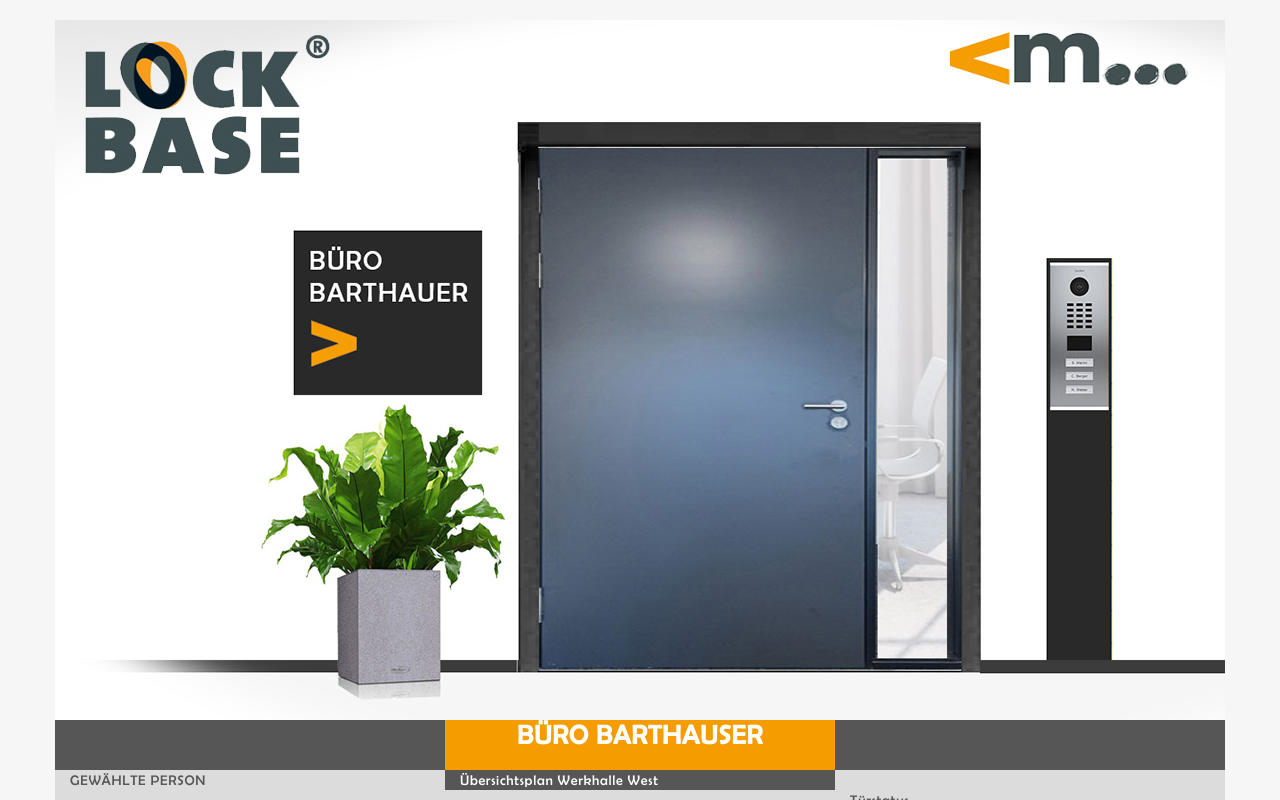
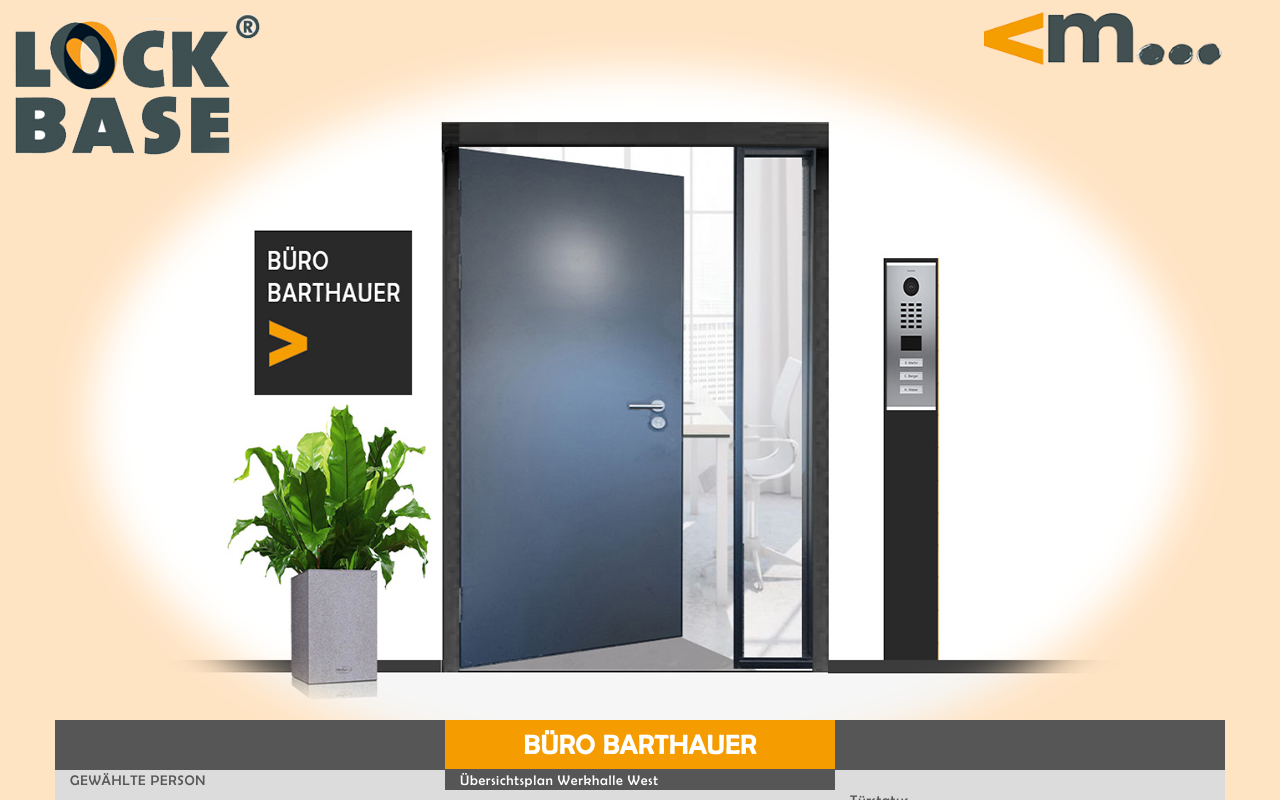
Before and after one commit to JochenKoertner/LockbaseELI, a React (Create React App) app in the folder ui/ClientApp/: page / in a window 1280 px wide. Shown: the top 800 px of the page. Built offline with nearby package versions, Linux system fonts and the light colour scheme.

Commit message:
Bild mit Gradient maskieren;  background url dynamisch; logos into Layout move

```diff
--- a/ui/ClientApp/src/components/Home.js
+++ b/ui/ClientApp/src/components/Home.js
@@ -6,34 +6,31 @@
   displayName = Home.name
 
   render() {
+
+	const doorName = 'Büro Barthauer';
+	const doorId = 'buero_barthauer';
+
+	var imgUrl = '/images/doors/' + doorId + '_open.png'
+	// '_close.png';
+
     return (
       <div>
 		  	<Grid>
-			  	<Row className="grid-image">
-				  	<Col lg={2}>
-						<img src="images/lockbase.png" alt="Lockbase"></img>
-					</Col>
-					<Col lg={7}></Col>
-					<Col lg={2}>
-						<img src="images/km.png" width="240" height="66" alt="Logo"></img>
-					</Col>
+				<Row className="grid-image" style={{backgroundImage: `url(${imgUrl})`}}>
 				</Row>
 
 				<Row className="grid-header">
-					<Col lg={4}>
-						&nbsp;
+					<Col lg={4} />
+
+					<Col lg={4} className="col-header-center" >
+						{doorName}
 					</Col>
-					<Col lg={4} className="col-header-center" >
-						Büro Barthauser
-					</Col>
-					<Col lg={4}>
-						&nbsp;
-					</Col>
+					<Col lg={4} />
 				</Row>
 
 				<Row className="grid-content">
 					<Col lg={4}>
-						<div class="container-main">
+						<div className="container-main">
 							<p>GEWÄHLTE PERSON</p>
 							<p>
 								Ahrens; Andrea
@@ -51,7 +48,7 @@
 						Übersichtsplan Werkhalle West
 					</Col>
 					<Col lg={4}>
-						<div class="container-main">&nbsp;
+						<div className="container-main">&nbsp;
 							<p>Türstatus</p>
 							<p>Geschlossen</p>
 							<p>Schlüssel ID</p>
--- a/ui/ClientApp/src/components/Layout.js
+++ b/ui/ClientApp/src/components/Layout.js
@@ -1,4 +1,5 @@
 import React, { Component } from 'react';
+import { Col, Row } from 'react-bootstrap';
 
 export class Layout extends Component {
   displayName = Layout.name
@@ -6,7 +7,17 @@
   render() {
     return (
 		<div>
+
 			<header>
+			  	<Row className="logos">
+				  	<Col lg={2}>
+						<img src="images/lockbase.png" alt="Lockbase"></img>
+					</Col>
+					<Col lg={7}>&nbsp;</Col>
+					<Col lg={2}>
+						<img src="images/km.png" width="240" height="66" alt="Logo"></img>
+					</Col>
+				</Row>
 			</header>
 
 			{this.props.children}
--- a/ui/ClientApp/src/index.scss
+++ b/ui/ClientApp/src/index.scss
@@ -24,7 +24,8 @@
 	padding-top: 0;
 	margin: 0;
 	color: $dark-grey;
-	background-color: $dark-white;
+  background-color: bisque;
+  //background-color: $dark-white;
 	height: 100%;
   width: 100%;
   letter-spacing: 0.05em;
@@ -41,8 +42,8 @@
 
 .grid-image {
   height: 700px;
-  background-image: url('/images/doors/buero_barthauer_close.png');
-  background-size: 1400px 700px;
+  background-size: 1170px 700px;
+  mask-image: url('/images/doors/mask.svg');
 }
 
 .grid-header {
@@ -54,15 +55,14 @@
   font-weight: bold;
   // border: 2px dashed #f655e9;
   text-transform: uppercase;
+  align-items: center;
 }
 
 .col-header-center {
 	background-color: $primary-color;
   color: white;
-  display: table-cell;
   line-height: normal;
-  vertical-align: middle;
-  height: 100%;
+  padding: 10px;
 }
 
 .col-content-center {
```
Also changed, not shown: ui/ClientApp/public/images/doors/mask.svg (added).
